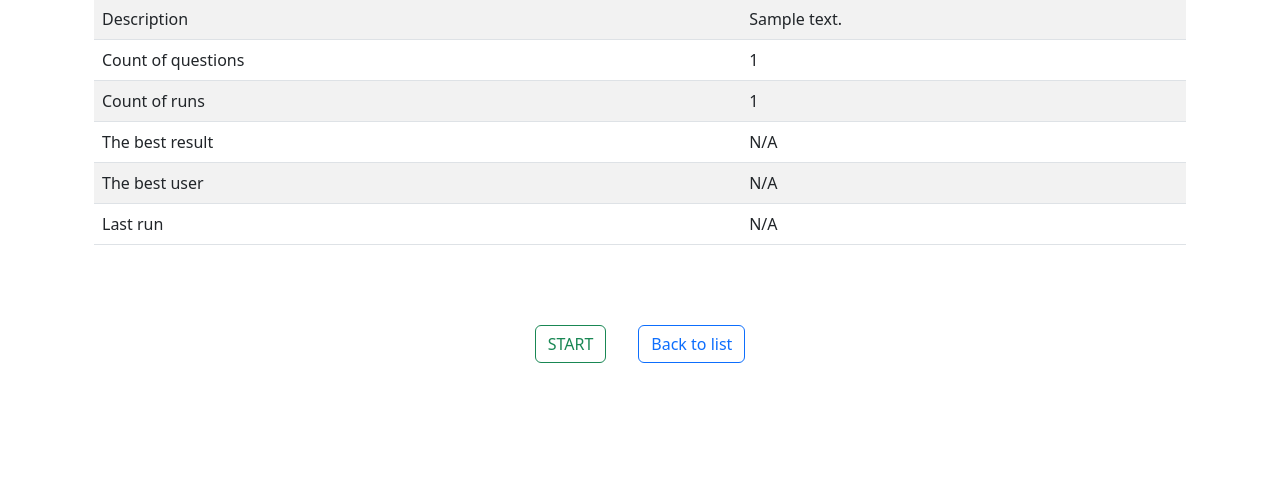
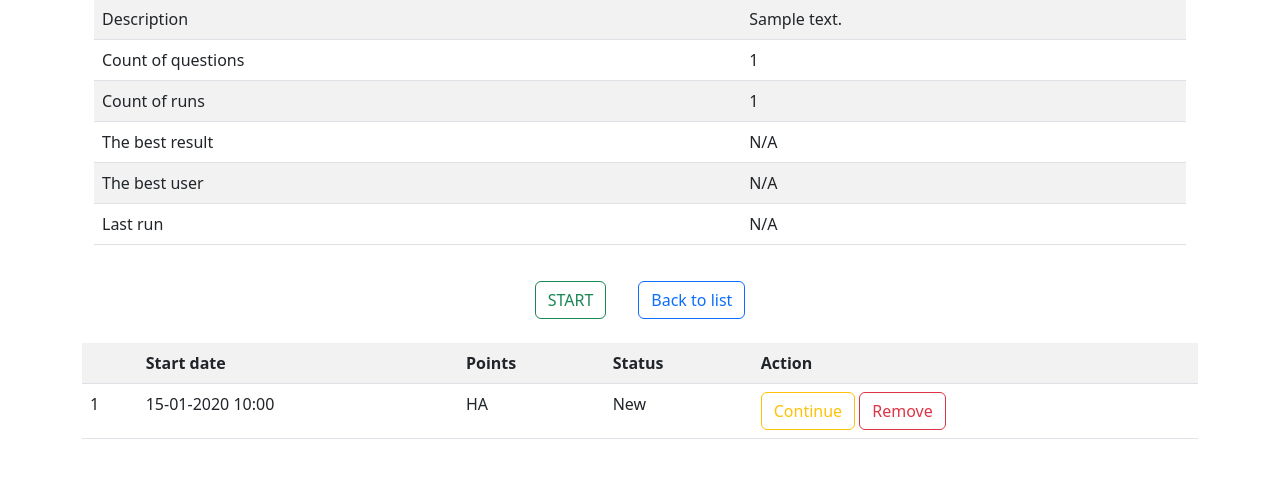
Before and after one commit to Nick-Mokrytsyi/QuizApplication, a Django app: page /quiz/00000000-0000-0000-0000-000000000001/ in a window 1280 px wide. Shown: the part 227-705 px from the top of the page. Run offline with Django 4.2, Linux system fonts and the light colour scheme; a user stored in the database is signed in; tables that the repository leaves empty hold one stand-in row (values such as "Sample post"); parts of the project's set-up code (start-up, migrations or seed data) failed here and were passed over; some libraries are stand-ins or nearby versions.

Commit message:
coverage

```diff
--- a/src/quiz/templates/exams/details.html
+++ b/src/quiz/templates/exams/details.html
@@ -44,12 +44,55 @@
         </div>
         <div class="row">
             <form method="post"
-                  class="d-flex justify-content-center mt-5 mb-2"
+                  class="d-flex justify-content-center mt-1 mb-2"
                   action="{% url 'quiz:result_create' exam.uuid %}">
                 {% csrf_token %}
                 <input class="btn btn-outline-success m-3" type="submit" value="START">
                 <a class="btn btn-outline-primary m-3" href="{% url 'quiz:list' %}">Back to list</a>
             </form>
         </div>
+
+        <div class="row">
+            {% if object_list %}
+                <table class="table table-striped table-hover">
+                    <tr>
+                        <th></th>
+                        <th>Start date</th>
+                        <th>Points</th>
+                        <th>Status</th>
+                        <th>Action</th>
+                    </tr>
+                    {% for result in object_list %}
+                    <tr>
+                        <td>{{ forloop.counter }}</td>
+                        <td>{{ result.create_timestamp|date:'d-m-Y H:i' }}</td>
+                        <td>HA</td>
+                        <td>{{ result.get_state_display }}</td>
+                        <td>
+                            {% if result.state == result.STATE.NEW %}
+                                <a class="btn btn-outline-warning" href="{% url 'quiz:result_update' exam.uuid result.uuid %}">
+                                    Continue
+                                </a>
+                                <a class="btn btn-outline-danger" href="#">
+                                    Remove
+                                </a>
+                            {% else %}
+                                <a class="btn btn-outline-success" href="{% url 'quiz:result_details' exam.uuid result.uuid %}">
+                                    View
+                                </a>
+                            {% endif %}
+                        </td>
+                    </tr>
+                    {% endfor %}
+                </table>
+            {% endif %}
+        </div>
+        {% if is_paginated %}
+            <div class="row content-center">
+                {% include 'includes/paginator.html' %}
+            </div>
+        {% endif %}
+
+
     </div>
 {% endblock %}
--- a/src/quiz/templates/results/details.html
+++ b/src/quiz/templates/results/details.html
@@ -34,8 +34,8 @@
               </table>
             </div>
         </div>
-{#        <div class="row">#}
-{#            <a class="btn btn-primary m-3" href="{% url 'quiz:details' uuid=result.exam.uuid %}">Back to test</a>#}
-{#        </div>#}
+        <div class="row">
+            <a class="btn btn-primary m-3" href="{% url 'quiz:details' uuid=result.exam.uuid %}">Back to test</a>
+        </div>
     </div>
 {% endblock %}
--- a/src/quiz/urls.py
+++ b/src/quiz/urls.py
@@ -1,19 +1,22 @@
 from django.urls import path
 from django.views.generic import TemplateView
 
-from .views import ExamDetailView
+from .views import ExamDetailView, ExamResultDetailView
 from .views import ExamListView
 from .views import ExamResultCreateView
 from .views import ExamResultQuestionView
-
+from .views import ExamResultContinue
 app_name = 'quiz'
 
 urlpatterns = [
     path('', ExamListView.as_view(), name='list'),
     path('<uuid:uuid>/', ExamDetailView.as_view(), name='details'),
     path('<uuid:uuid>/result/create/', ExamResultCreateView.as_view(), name='result_create'),
-    path('<uuid:uuid>/result/<uuid:res_uuid>/question/<int:order_num>/',
+    # path('<uuid:uuid>/result/<uuid:res_uuid>/question/<int:order_num>/',
+    #      ExamResultQuestionView.as_view(), name='question'),
+    path('<uuid:uuid>/result/<uuid:res_uuid>/question/next/',
          ExamResultQuestionView.as_view(), name='question'),
-    path('<uuid:uuid>/result/<uuid:res_uuid>/details/',
-         TemplateView.as_view(template_name='results/details.html'), name='result_details'),
+    path('<uuid:uuid>/result/<uuid:res_uuid>/details/', ExamResultDetailView.as_view(), name='result_details'),
+    path('<uuid:uuid>/result/<uuid:res_uuid>/update/', ExamResultContinue.as_view(),name='result_updated'),
+
 ]
--- a/src/quiz/views.py
+++ b/src/quiz/views.py
@@ -6,6 +6,7 @@ from django.views.generic import CreateView
 from django.views.generic import DetailView
 from django.views.generic import ListView
 from django.views.generic import UpdateView
+from django.views.generic.list import MultipleObjectMixin
 
 from .forms import ChoicesFormSet
 from .models import Exam
@@ -16,18 +17,29 @@ from .models import Result
 class ExamListView(LoginRequiredMixin, ListView):
     model = Exam
     template_name = 'exams/list.html'
-    context_object_name = 'exams'       # object_list
+    context_object_name = 'exams'  # object_list
 
 
-class ExamDetailView(LoginRequiredMixin, DetailView):
+class ExamDetailView(LoginRequiredMixin, DetailView, MultipleObjectMixin):
     model = Exam
     template_name = 'exams/details.html'
     context_object_name = 'exam'
     pk_url_kwarg = 'uuid'
+    paginate_by = 3
 
     def get_object(self, queryset=None):
         uuid = self.kwargs.get('uuid')
         return self.model.objects.get(uuid=uuid)
+
+    def get_context_data(self, **kwargs):
+        context = super().get_context_data(object_list=self.get_queryset(), **kwargs)
+        return context
+
+    def get_queryset(self):
+        return Result.objects.filter(
+            exam=self.get_object(),
+            user=self.request.user
+        ).order_by('state', '-create_timestamp')
 
 
 class ExamResultCreateView(LoginRequiredMixin, CreateView):
@@ -52,27 +64,38 @@ class ExamResultCreateView(LoginRequiredMixin, CreateView):
 
 
 class ExamResultQuestionView(LoginRequiredMixin, UpdateView):
+
+    def get_params(self,**kwargs):
+        uuid = kwargs.get('uuid')
+        res_uuid = kwargs.get('res_uuid')
+        # order_num = kwargs.get('order_num')
+        order_num = Result.objects.filter(
+            uuid=res_uuid,
+            user=self.request.user
+        ).values('current_order_number').first().get('current_order_number') + 1
+        return uuid, res_uuid, order_num
+
+    @staticmethod
+    def get_question(uuid, order_number):
+        return Question.objects.get(
+            exam__uuid=uuid,
+            order_num=order_number
+        )
+
     def get(self, request, *args, **kwargs):
-        uuid = kwargs.get('uuid')
-        order_num = kwargs.get('order_num')
-        question = Question.objects.get(
-            exam__uuid=uuid,
-            order_num=order_num
-        )
+        uuid, _, order_num = self.get_params(**kwargs)
+        # res = self.get_params(**kwargs)
+        # res[0], res[2]
+        question = self.get_question(uuid, order_num)
 
         choices = ChoicesFormSet(queryset=question.choices.all())
 
         return render(request, 'exams/question.html', context={'question': question, 'choices': choices})
 
     def post(self, request, *args, **kwargs):
-        uuid = kwargs.get('uuid')
-        res_uuid = kwargs.get('res_uuid')
-        order_num = kwargs.get('order_num')
+        uuid, res_uuid, order_num = self.get_params(**kwargs)
+        question = self.get_question(uuid, order_num)
 
-        question = Question.objects.get(
-            exam__uuid=uuid,
-            order_num=order_num
-        )
         choices = ChoicesFormSet(data=request.POST)
         selected_choices = ['is_selected' in form.changed_data for form in choices.forms]
 
@@ -100,3 +123,21 @@ class ExamResultQuestionView(LoginRequiredMixin, UpdateView):
                 }
             )
         )
+
+
+class ExamResultDetailView(LoginRequiredMixin, DetailView):
+    model = Result
+    template_name = 'results/details.html'
+    context_object_name = 'result'
+    pk_url_kwarg = 'uuid'
+
+    def get_object(self, queryset=None):
+        uuid = self.kwargs.get('res_uuid')
+
+        return self.get_queryset().get(uuid=uuid)
+
+
+class ExamResultContinue(LoginRequiredMixin, UpdateView):
+
+    def get(self, request, *args, **kwargs):
+        pass
```
